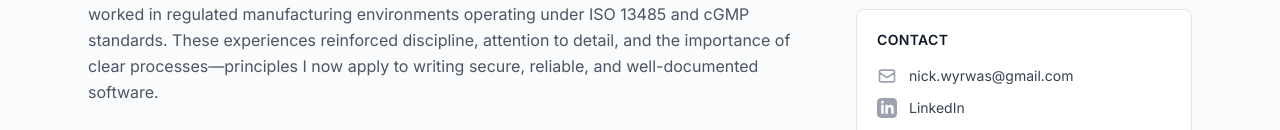
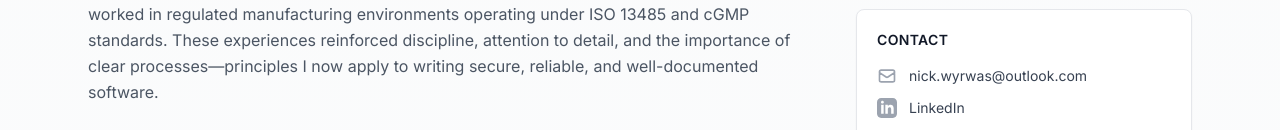
Before and after one commit to nwyrwas/Portfolio, a Next.js app: page /about in a window 1280 px wide. Shown: the part 670-800 px from the top of the page. Built offline with nearby package versions, Linux system fonts and the light colour scheme.

Commit message:
Changed contact info

```diff
--- a/app/about/page.tsx
+++ b/app/about/page.tsx
@@ -94,7 +94,7 @@ export default function AboutPage() {
                       <svg className="w-5 h-5 text-gray-400 group-hover:text-primary-600" fill="none" viewBox="0 0 24 24" stroke="currentColor">
                         <path strokeLinecap="round" strokeLinejoin="round" strokeWidth={2} d="M3 8l7.89 5.26a2 2 0 002.22 0L21 8M5 19h14a2 2 0 002-2V7a2 2 0 00-2-2H5a2 2 0 00-2 2v10a2 2 0 002 2z" />
                       </svg>
-                      <span className="break-all">nick.wyrwas@gmail.com</span>
+                      <span className="break-all">nick.wyrwas@outlook.com</span>
                     </a>
                     <a
                       href="https://linkedin.com/in/nicholas-wyrwas"
```
